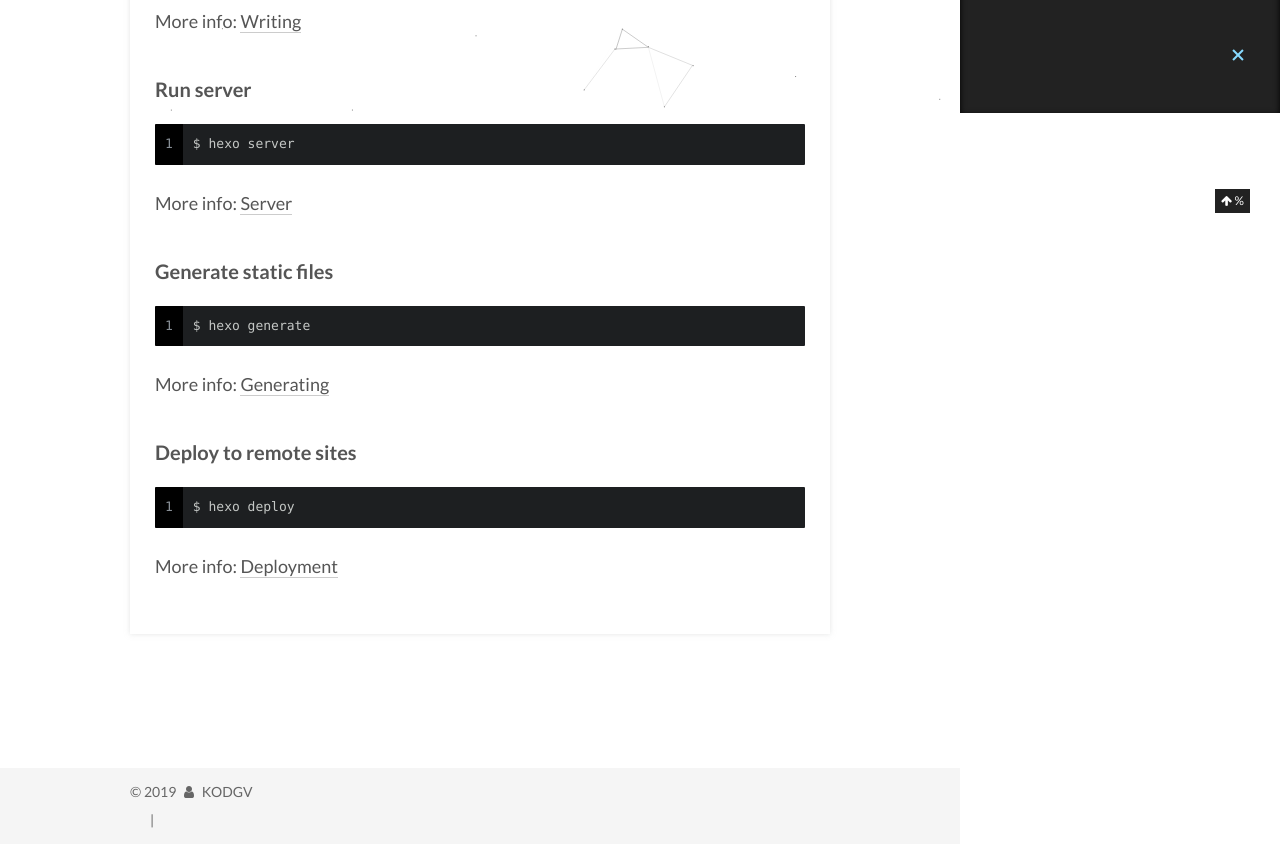
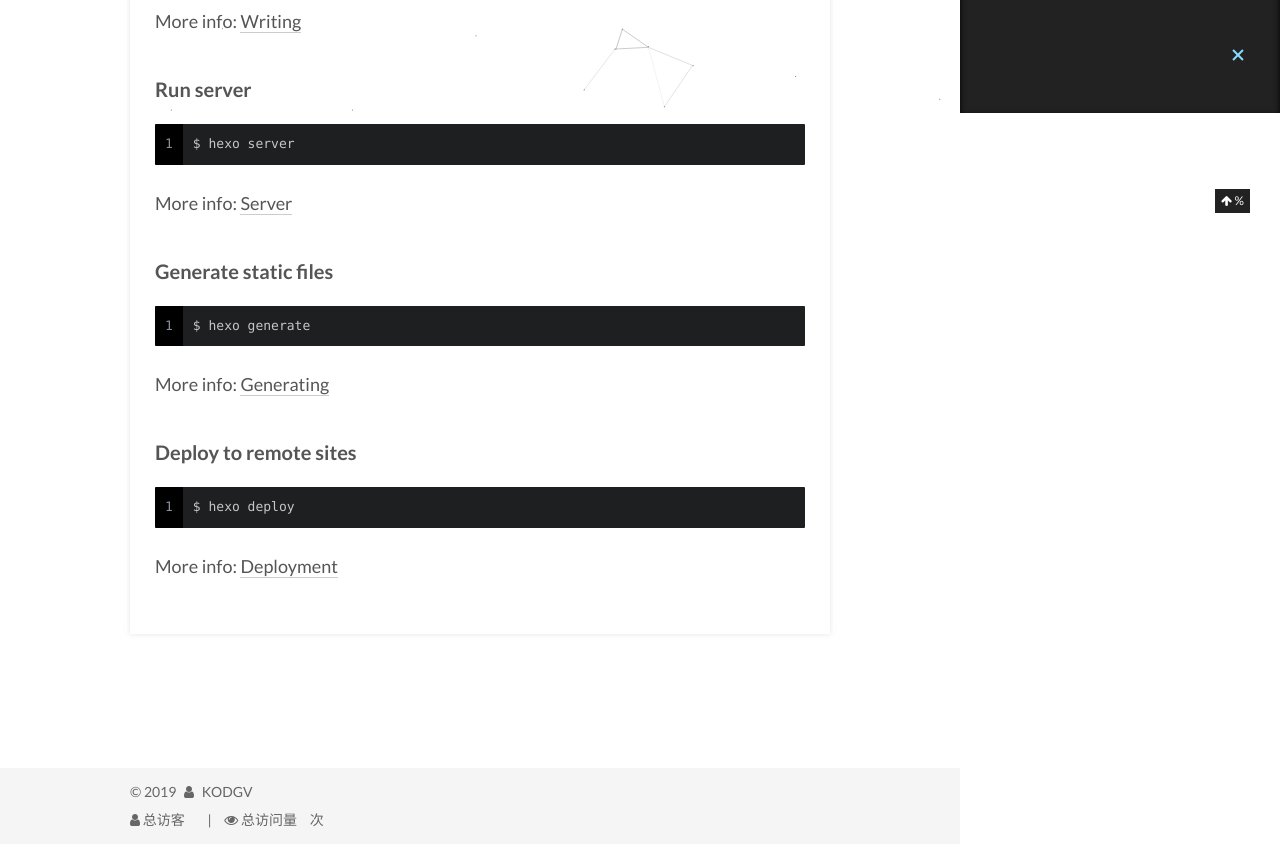
Before and after one commit to KODGV/HJC.github.io, a plain HTML site: page 2019/04/06/hello-world/index.html in a window 1280 px wide. Shown: the part 687-1531 px from the top of the page. Drawn offline with Linux system fonts and the light colour scheme; some packages are replaced by stand-ins of ours; a script that the page names is missing; a web font is replaced by a local one.

Commit message:
Site updated: 2019-04-07 11:23:12

```diff
--- a/2019/04/06/hello-world/index.html
+++ b/2019/04/06/hello-world/index.html
@@ -688,7 +688,7 @@
 
 
     <span class="site-uv">
-
+      <i class="fa fa-user"></i> 总访客
       <span class="busuanzi-value" id="busuanzi_value_site_uv"></span>
 
     </span>
@@ -696,9 +696,9 @@
 
 
     <span class="site-pv">
-
+      <i class="fa fa-eye"></i> 总访问量
       <span class="busuanzi-value" id="busuanzi_value_site_pv"></span>
-
+      次
     </span>
 
 </div>
--- a/css/main.css
+++ b/css/main.css
@@ -1823,7 +1823,7 @@ pre .javascript .function {
   width: 4px;
   height: 4px;
   border-radius: 50%;
-  background: #ffd573;
+  background: #fffff6;
 }
 .links-of-blogroll {
   font-size: 13px;
```
Also changed, not shown: about/index.html (+3 -3 lines), archives/2019/04/index.html (+3 -3 lines), archives/2019/index.html (+3 -3 lines), archives/index.html (+3 -3 lines), categories/index.html (+3 -3 lines), index.html (+3 -3 lines), tags/index.html (+3 -3 lines).
